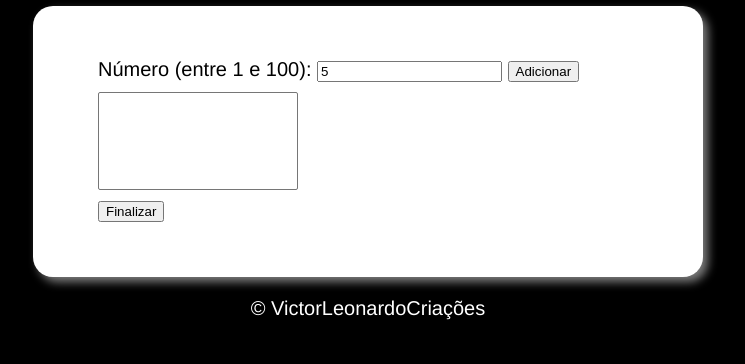
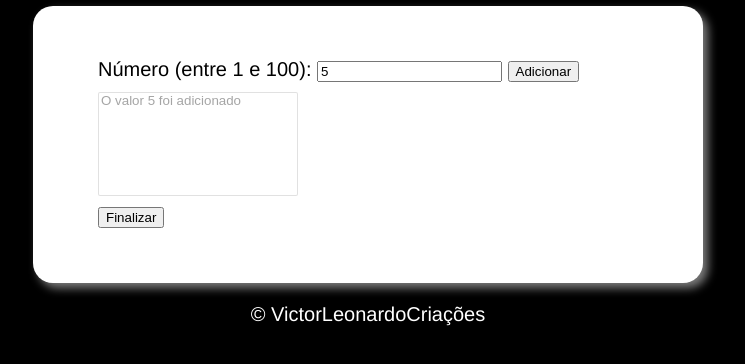
Before and after one commit to VicotrLeonardo/AnalisadorNumeros, a plain HTML site: page index.html in a window 1280 px wide. Both pictures are taken after typing "5" into the empty fields and a click on the button "Adicionar". Shown: the part 194-558 px from the top of the page, without its empty margins (272-1017 px from the left). Drawn offline with Linux system fonts and the light colour scheme.

Commit message:
Segunda Versão do Projeto

```diff
--- a/index.html
+++ b/index.html
@@ -22,7 +22,10 @@
           <input type="button" class="bloco-botaoAdicionar" value="Adicionar">
         </li>
 
-        <li> <select class="bloco-select" size="6"></select> </li>
+        <li> <select class="bloco-select" size="6" disabled>
+
+          </select>
+        </li>
 
         <li><input type="button" class="bloco-botaoFinalizar" value="Finalizar"></li>
 
--- a/main.js
+++ b/main.js
@@ -1,19 +1,24 @@
 var botaoAdicionar = document.querySelector(".bloco-botaoAdicionar");
 var lista = [];
-
-function verificar(num, lista) {
-  if (num < 1 && num > 100 && lista.indexOf(num) != -1) {
-    alert("Número Invalido ou já adicionado na lista");
-    return false;
-  } else {
-    return true;
-  }
-}
+var campoTexto = document.querySelector('.bloco-select');
 
 botaoAdicionar.addEventListener("click", function () {
+
+  function verificar(num, lista) {
+    if ((num < 1 || num > 100) || (lista.indexOf(Number(num)) != -1)) {
+      return false;
+    } else {
+      return true;
+    }
+  }
   var num = Number(document.querySelector("input#num").value);
+
   if (verificar(num, lista)) {
     lista.push(num);
     console.log(lista);
+    campoTexto.innerHTML += `<option>O valor ${num} foi adicionado</option>`
+
+  }else{
+    alert("Número Invalido ou já adicionado na lista");
   }
 });
```
